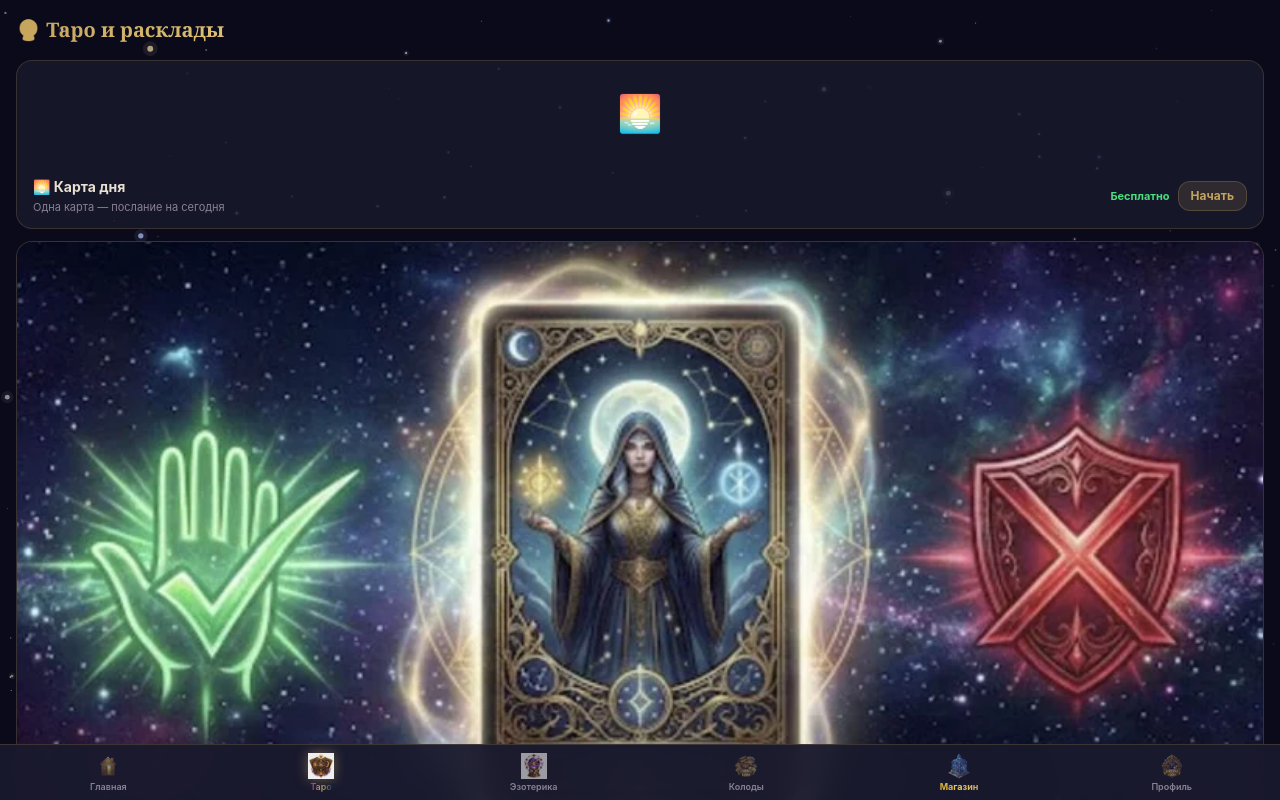
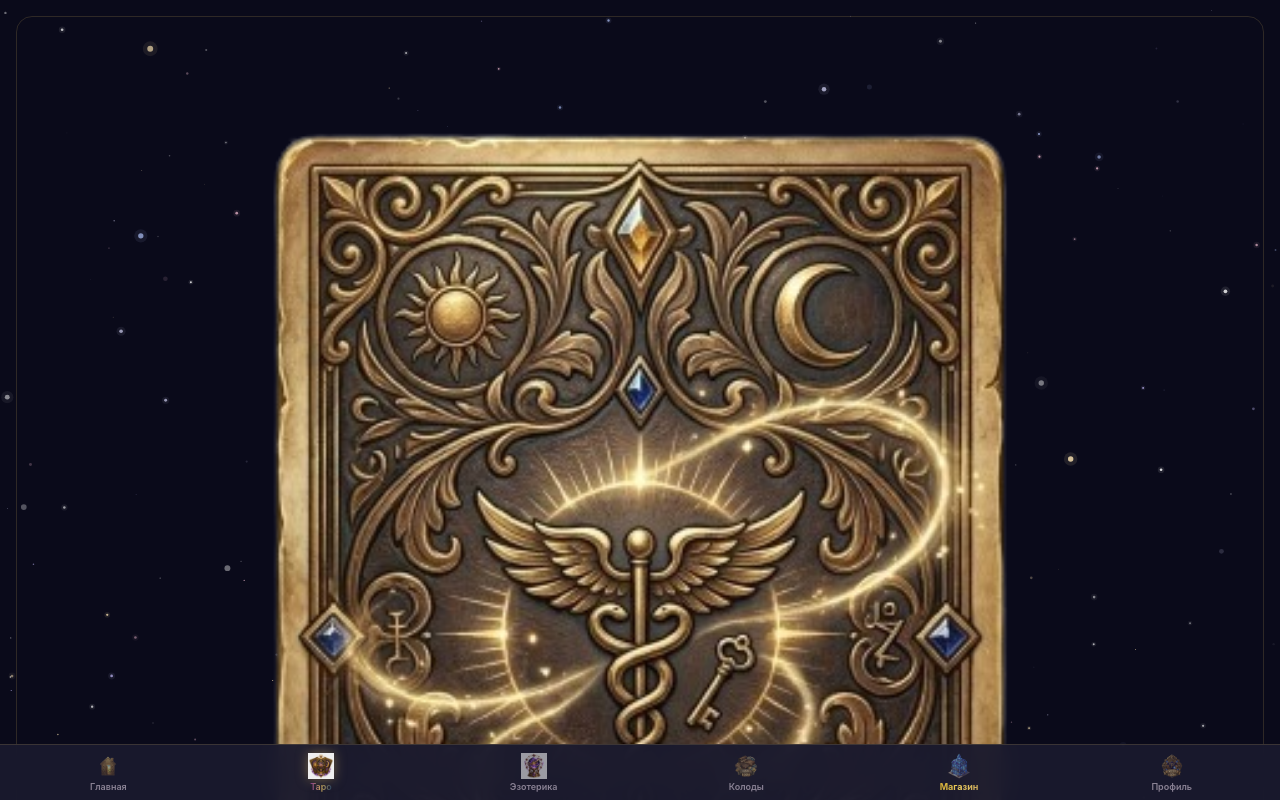
Before and after one commit to d1mambaway/tarot-ai-app, a Next.js app: page / in a window 1280 px wide. Both pictures are taken after a click on the button "Таро". Shown: the top 800 px of the page. Built offline with nearby package versions, Linux system fonts and the light colour scheme.

Commit message:
feat: добавить хедер-картинки в разделы Таро и Эзотерика

```diff
--- a/src/components/layout/SpreadListScreen.tsx
+++ b/src/components/layout/SpreadListScreen.tsx
@@ -21,8 +21,15 @@ export default function SpreadListScreen({ category }: { category: SpreadCategor
   const title = category === 'tarot' ? T.tarot[l] : T.esoteric[l];
   const icon = category === 'tarot' ? '🔮' : '✨';
 
+  const headerImage = category === 'tarot' ? '/ui/tarot-header.webp' : '/ui/esoteric-header.webp';
+
   return (
     <div className="px-4 pt-4 pb-4 relative z-10">
+      {/* Category header image */}
+      <div className="mb-4 rounded-2xl overflow-hidden border border-mystic-accent/20">
+        <img src={headerImage} alt={title} className="w-full h-auto block" />
+      </div>
+
       <h1 className="text-xl font-bold font-mystic text-gradient-gold mb-4">
         {icon} {title}
       </h1>
```
